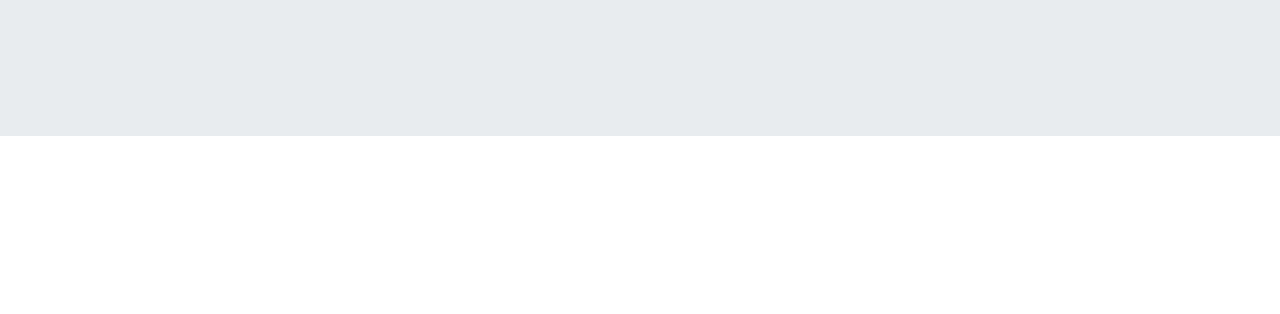
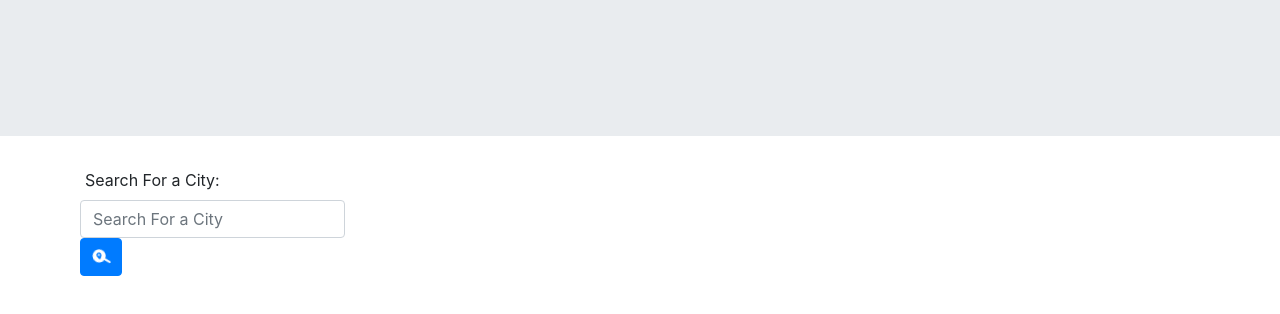
Before and after one commit to Dakota32Jones/Weather-Dashboard-, a plain HTML site: page index.html in a window 1280 px wide. Drawn offline with nearby package versions, Linux system fonts and the light colour scheme.

Commit message:
added search city icon and button

```diff
--- a/index.html
+++ b/index.html
@@ -11,6 +11,11 @@
       integrity="sha384-xOolHFLEh07PJGoPkLv1IbcEPTNtaed2xpHsD9ESMhqIYd0nLMwNLD69Npy4HI+N"
       crossorigin="anonymous"
     />
+    <!-- font awesome for icons -->
+    <script
+      src="https://kit.fontawesome.com/8a71e1abe9.js"
+      crossorigin="anonymous"
+    ></script>
     <!-- add link to css  -->
     <link rel="stylesheet" href="./assets/css/styles.css" />
     <title>Weather Dashboard</title>
@@ -20,6 +25,29 @@
     <div id="header" class="jumbotron jumbotron-fluid text-container">
       <h1 id="header-text" class="display-2"></h1>
       <div id="artis-credit"></div>
+    </div>
+
+    <!-- Main container to display webpage content -->
+    <div id="content" class="container">
+      <div class="row">
+        <!-- left side webpage content with the city search bar and append cities -->
+        <div id="content-left" class="col-md-3">
+          <form>
+            <label for="search-city">Search For a City:</label>
+            <div class="form-row">
+              <input
+                id="search-city"
+                class="form-control"
+                name="city"
+                placeholder="Search For a City"
+              />
+              <button id="search-button" class="btn btn-primary" type="submit">
+                <i class="fa-solid fa-magnifying-glass-location fa-shake"></i>
+              </button>
+            </div>
+          </form>
+        </div>
+      </div>
     </div>
     <!-- added links to bootstrap and jquery -->
     <script
```
